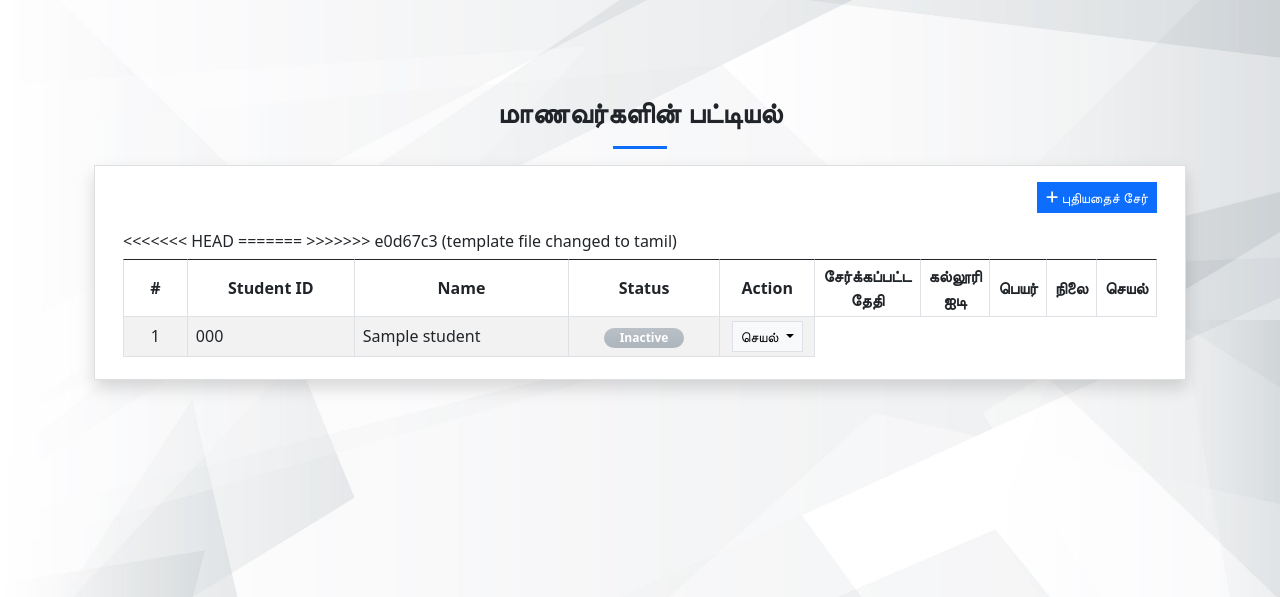
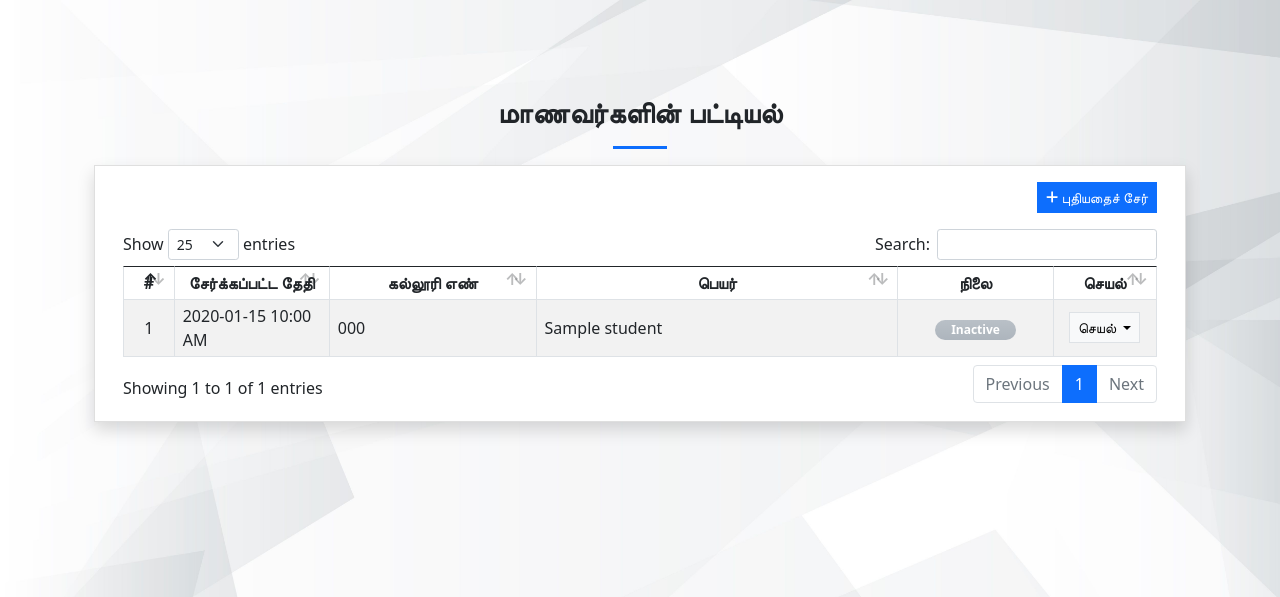
Before and after one commit to dhilipmpms/Library_management_system, a Django app: template lmsApp/templates/students.html in a window 1280 px wide. Shown: the top 597 px of the page. Run offline with Django 4.2, Linux system fonts and the light colour scheme; the template is opened without the code that fills it: most values are stand-ins (such as "Sample title", 1, 10 or a date in 2020); some libraries are stand-ins or nearby versions.

Commit message:
alter to tamil

```diff
--- a/lmsApp/templates/manage_book.html
+++ b/lmsApp/templates/manage_book.html
@@ -36,15 +36,11 @@
             <input type="text" id="title" name="title" class="form-control form-control-sm rounded-0" value="{{book.title}}" required>
         </div>
         <div class="mb-3">
-<<<<<<< HEAD
-            <label for="author" class="control-label">Author/s</label>
-=======
             <label for="description" class="control-label">விளக்கம்</label>
             <textarea rows="3" id="description" name="description" class="form-control form-control-sm rounded-0" required>{{book.description}}</textarea>
         </div>
         <div class="mb-3">
             <label for="author" class="control-label">ஆசிரியர்/கள்</label>
->>>>>>> e0d67c3 (template file changed to tamil)
             <textarea rows="3" id="author" name="author" class="form-control form-control-sm rounded-0" required>{{book.author}}</textarea>
         </div>
         <div class="mb-3">
--- a/lmsApp/templates/manage_category.html
+++ b/lmsApp/templates/manage_category.html
@@ -7,15 +7,11 @@
             <input type="text" id="name" name="name" class="form-control form-control-sm rounded-0" value="{{category.name}}" required>
         </div>
         <div class="mb-3">
-<<<<<<< HEAD
-            <label for="status" class="control-label">Status</label>
-=======
             <label for="description" class="control-label">விளக்கம்</label>
             <textarea rows="3" id="description" name="description" class="form-control form-control-sm rounded-0" required>{{category.description}}</textarea>
         </div>
         <div class="mb-3">
             <label for="status" class="control-label">நிலை</label>
->>>>>>> e0d67c3 (template file changed to tamil)
             <select type="text" id="status" name="status" class="form-select form-select-sm rounded-0" required>
                 {% if category.status == '1' %}
                 <option value="1" selected>Active</option>
--- a/lmsApp/templates/manage_sub_category.html
+++ b/lmsApp/templates/manage_sub_category.html
@@ -23,14 +23,10 @@
             <label for="name" class="control-label">பெயர்</label>
             <input type="text" id="name" name="name" class="form-control form-control-sm rounded-0" value="{{sub_category.name}}" required>
         </div>
-<<<<<<< HEAD
-
-=======
         <div class="mb-3">
             <label for="description" class="control-label">விளக்கம்</label>
             <textarea rows="3" id="description" name="description" class="form-control form-control-sm rounded-0" required>{{sub_category.description}}</textarea>
         </div>
->>>>>>> e0d67c3 (template file changed to tamil)
         <div class="mb-3">
             <label for="status" class="control-label">நிலை</label>
             <select type="text" id="status" name="status" class="form-select form-select-sm rounded-0" required>
--- a/lmsApp/templates/students.html
+++ b/lmsApp/templates/students.html
@@ -13,33 +13,28 @@
                     </div>
                     <table class="table table-bordered table-striped" id="student-tbl">
                         <colgroup>
-                            <col width="10%">
-                            <col width="25%">
+                            <col width="5%">
+                            <col width="15%">
+                            <col width="20%">
                             <col width="35%">
-                            <col width="20%">
+                            <col width="15%">
                             <col width="10%">
                         </colgroup>
                         <thead>
                             <tr>
                                 <th class="text-center">#</th>
-<<<<<<< HEAD
-                                <th class="text-center">Student ID</th>
-                                <th class="text-center">Name</th>
-                                <th class="text-center">Status</th>
-                                <th class="text-center">Action</th>
-=======
                                 <th class="text-center">சேர்க்கப்பட்ட தேதி</th>
-                                <th class="text-center">கல்லூரி ஐடி</th>
+                                <th class="text-center">கல்லூரி எண்</th>
                                 <th class="text-center">பெயர்</th>
                                 <th class="text-center">நிலை</th>
                                 <th class="text-center">செயல்</th>
->>>>>>> e0d67c3 (template file changed to tamil)
                             </tr>
                         </thead>
                         <tbody>
                             {% for student in students %}
                             <tr>
                                 <td class="text-center">{{ forloop.counter }}</td>
+                                <td>{{ student.date_added|date:"Y-m-d h:i A"}}</td>
                                 <td>{{ student.code}}</td>
                                 <td>{{ student.name }}</td>
                                 <td class="text-center">
@@ -50,7 +45,7 @@
                                 <td class="text-center">
                                     <div class="dropdown">
                                         <button class="btn btn-light btn-sm rounded-0 border dropdown-toggle" type="button" id="abtn{{student.pk}}" data-bs-toggle="dropdown" aria-expanded="false">
-                                            செயல்
+                                          செயல்
                                         </button>
                                         <ul class="dropdown-menu" aria-labelledby="abtn{{student.pk}}">
                                             <li><a class="dropdown-item view-data" href="javascript:void(0)" data-url="{% url 'view-student-pk' student.pk %}"><i class="fa fa-eye text-dark"></i> பார்</a></li>
--- a/lmsApp/templates/view_borrow.html
+++ b/lmsApp/templates/view_borrow.html
@@ -12,11 +12,7 @@
     <fieldset class="container-fluid px-2 pb-2 border mb-2">
         <legend class="px-4 w-auto">மாணவர் விபரங்கள்</legend>
         <div class="row mx-0">
-<<<<<<< HEAD
-            <div class="col-4 m-0 border bg-gradient bg-primary fw-bold text-light">Student ID</div>
-=======
-            <div class="col-4 m-0 border bg-gradient bg-primary fw-bold text-light">கல்லூரி ஐடி</div>
->>>>>>> e0d67c3 (template file changed to tamil)
+            <div class="col-4 m-0 border bg-gradient bg-primary fw-bold text-light">மாணவர் ஐடி</div>
             <div class="col-8 m-0 border">{{ borrow.student.code }}</div>
             <div class="col-4 m-0 border bg-gradient bg-primary fw-bold text-light">துறை</div>
             <div class="col-8 m-0 border">{{ borrow.student.department }}</div>
--- a/lmsApp/templates/view_student.html
+++ b/lmsApp/templates/view_student.html
@@ -11,11 +11,7 @@
 <div class="container-fluid" id="e-details">
     <div class="">
         <dl>
-<<<<<<< HEAD
-            <dt>Student ID</dt>
-=======
-            <dt>கல்லூரி ஐடி</dt>
->>>>>>> e0d67c3 (template file changed to tamil)
+            <dt>மாணவர் எண்</dt>
             <dd class="ps-4">{{student.code}}</dd>
             <dt>துறை</dt>
             <dd class="ps-4">{{student.department}}</dd>
```
Also changed, not shown: lmsApp/templates/borrows.html (+2 -10 lines), lmsApp/templates/category.html (+3 -8 lines), lmsApp/templates/manage_student.html (+4 -21 lines), lmsApp/templates/sub_category.html (+3 -7 lines).
